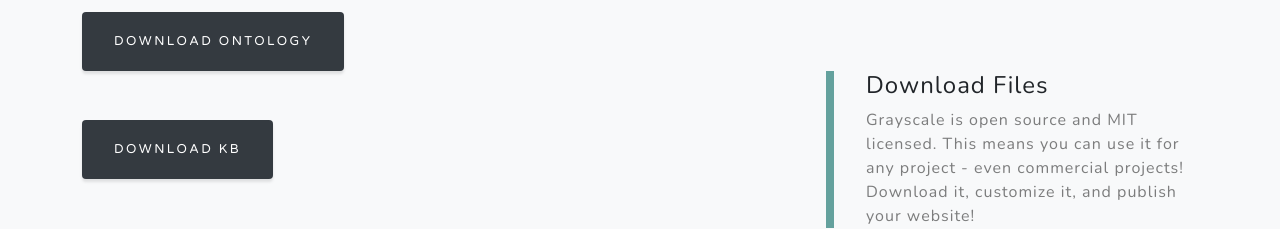
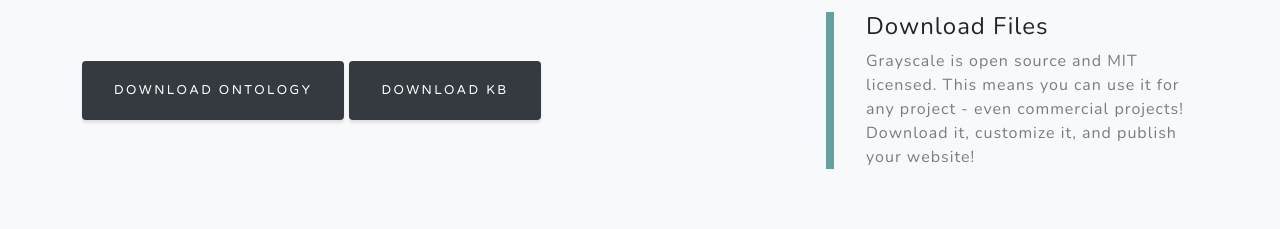
Before and after one commit to andreamust/HaMSE_project, a plain HTML site: page index.html in a window 1280 px wide. Shown: the part 6140-6369 px from the top of the page. Drawn offline with nearby package versions, Linux system fonts and the light colour scheme.

Commit message:
Update index.html

```diff
--- a/index.html
+++ b/index.html
@@ -172,8 +172,6 @@
                 <div class="row align-items-center no-gutters mb-4 mb-lg-5">
                     <div class="col-xl-8 col-lg-7">
                         <a href="https://raw.githubusercontent.com/andreamust/HaMSE_Ontology/master/schema"><button type="button" class="btn btn-dark">Download Ontology</button></a>
-                    </div>
-                    <div class="col-xl-8 col-lg-7">
                         <a href="https://raw.githubusercontent.com/andreamust/HaMSE_Ontology/master/data"><button type="button" class="btn btn-dark">Download KB</button></a>
                     </div>
                     <div class="col-xl-4 col-lg-5">
```
